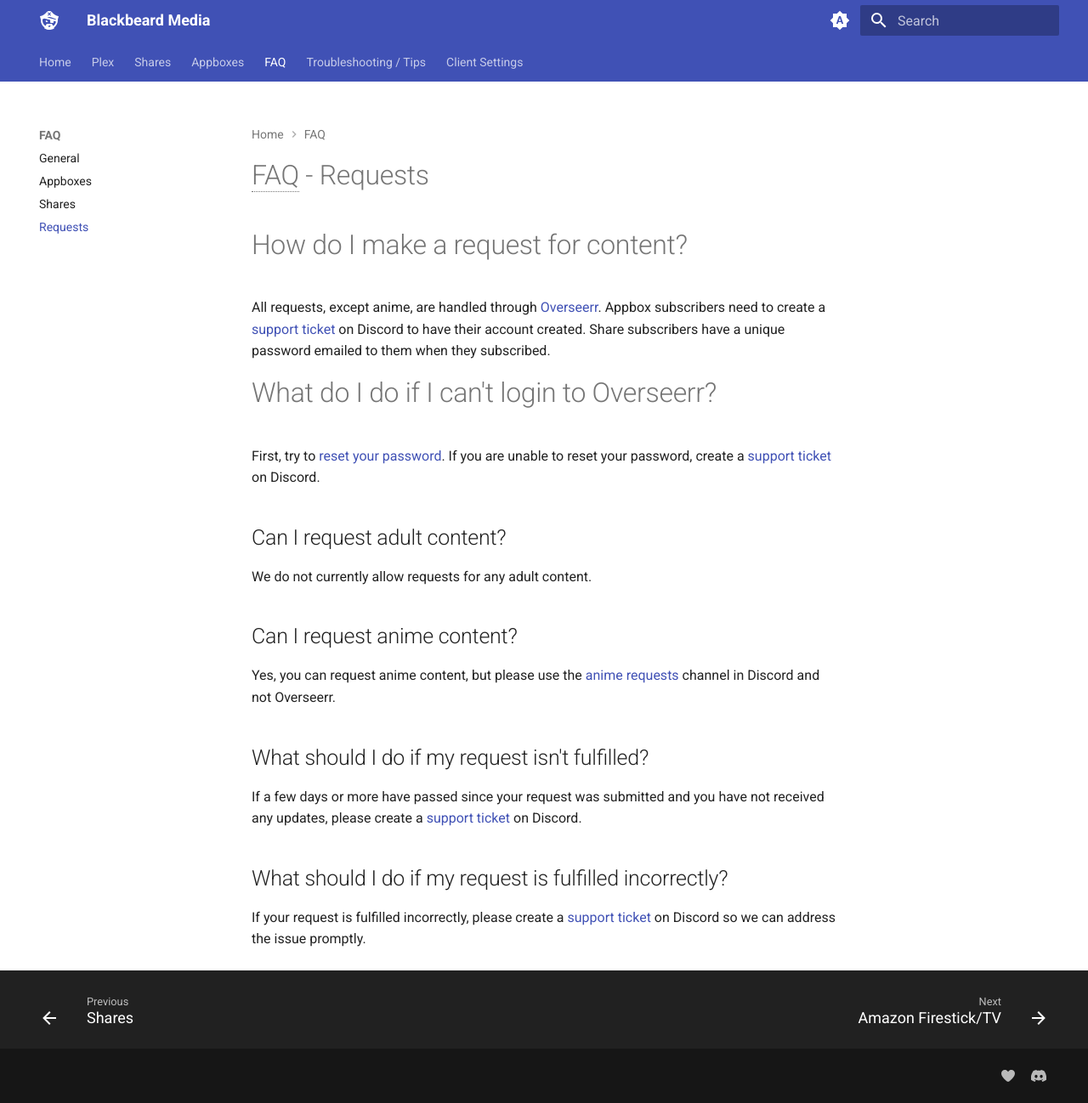
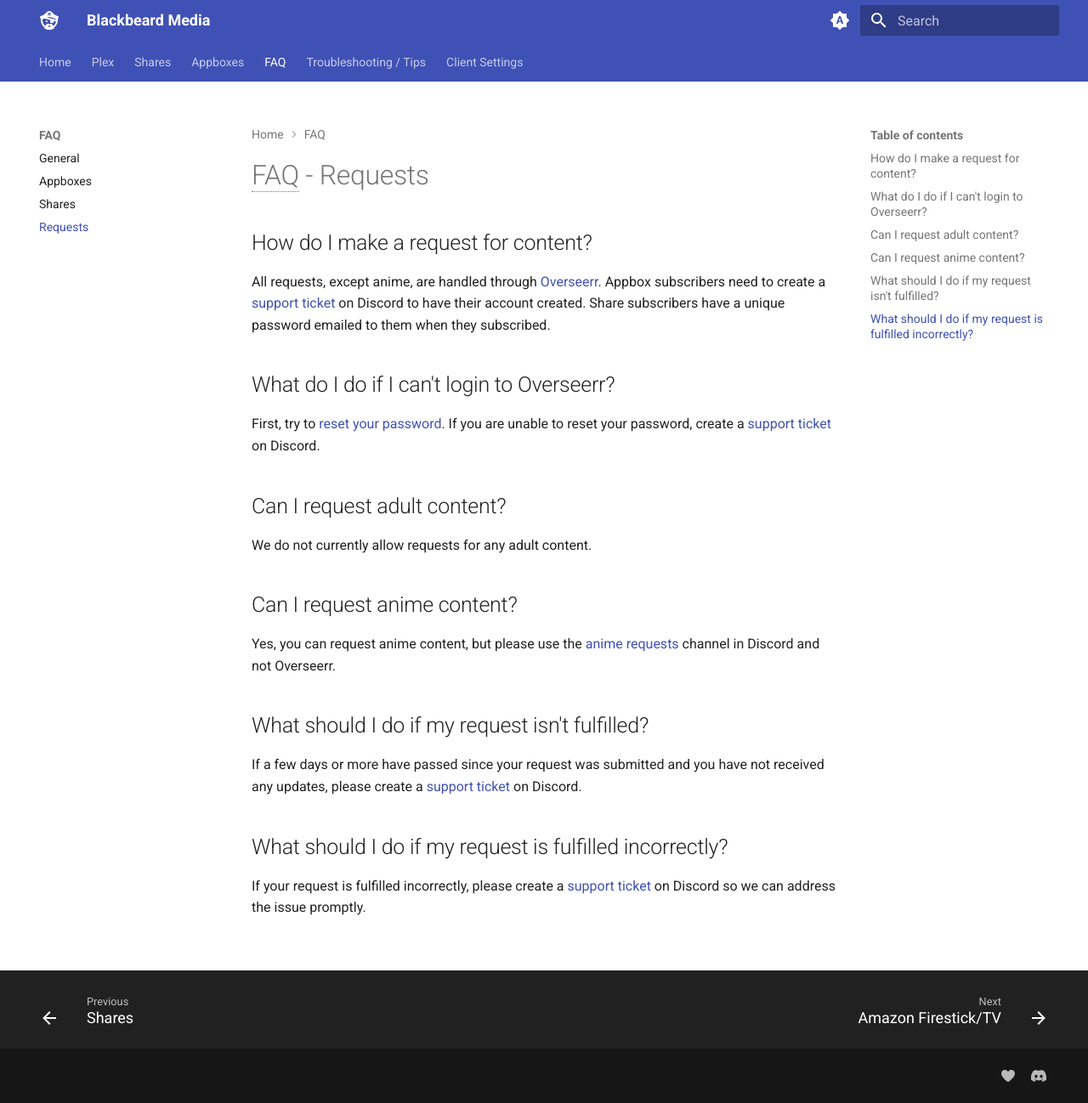
Before and after one commit to neomedia6989/docs-2, an MkDocs documentation site: the page built from docs/faq/requests.md, in a window 1280 px wide and 1298 px high. Shown: the whole window at 85% size. Built offline with MkDocs 1.6.1 and Material for MkDocs 9.7.7, drawn with Linux system fonts in a browser that asks for light colours.

Commit message:
Update requests.md

```diff
--- a/docs/faq/requests.md
+++ b/docs/faq/requests.md
@@ -1,10 +1,10 @@
 # FAQ - Requests
 
-# How do I make a request for content?
+## How do I make a request for content?
 
 All requests, except anime, are handled through [Overseerr](https://overseerr.blackbeard.media/). Appbox subscribers need to create a [support ticket](https://discord.com/channels/532304048200744982/921503213432242196) on Discord to have their account created. Share subscribers have a unique password emailed to them when they subscribed.
 
-# What do I do if I can't login to Overseerr?
+## What do I do if I can't login to Overseerr?
 
 First, try to [reset your password](https://overseerr.blackbeard.media/resetpassword). If you are unable to reset your password, create a [support ticket](https://discord.com/channels/532304048200744982/921503213432242196) on Discord.
 
```
